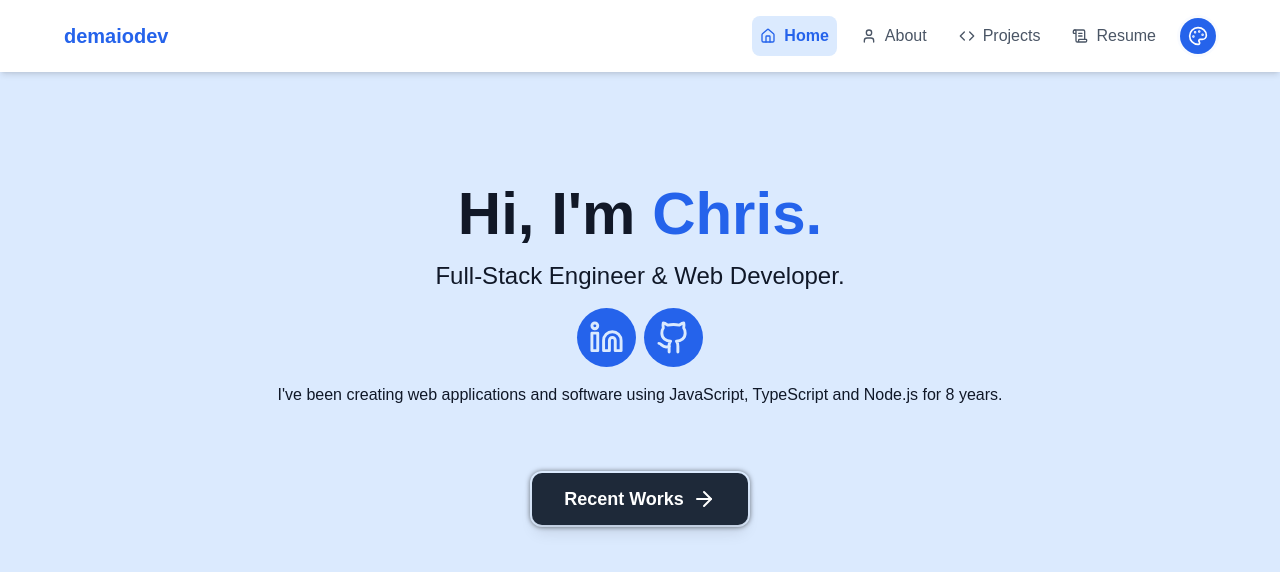
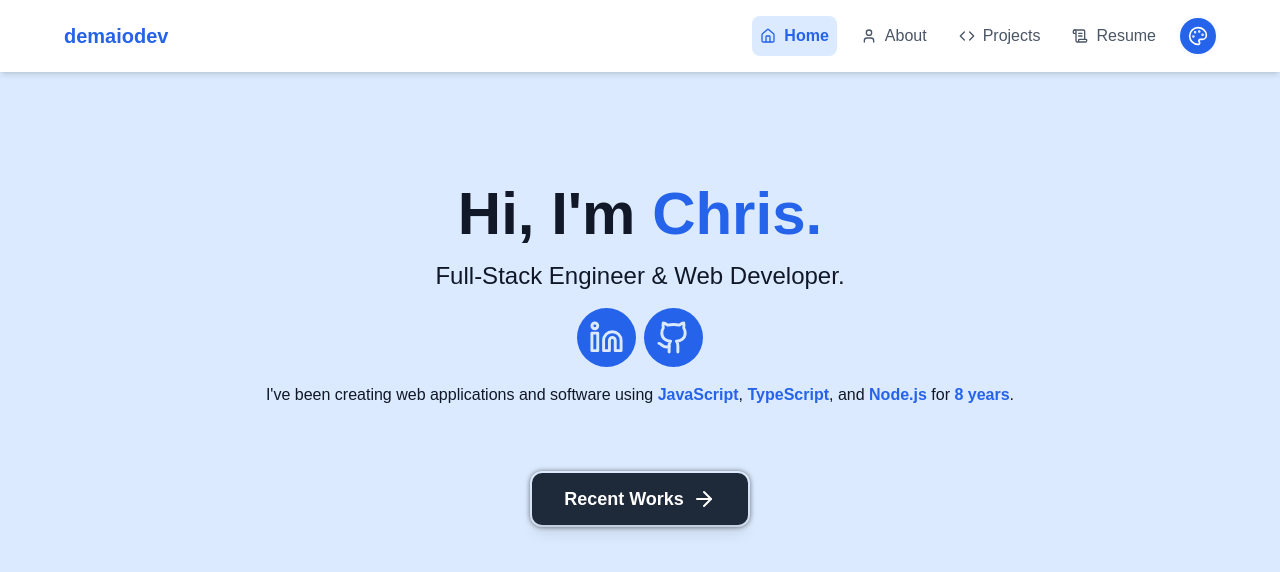
Before and after one commit to demaiodev/react-portfolio, a React (Vite) app: page / in a window 1280 px wide. Shown: the top 572 px of the page. Built offline with nearby package versions, Linux system fonts and the light colour scheme; a web font is replaced by a local one.

Commit message:
add better styling on landing page

```diff
--- a/src/components/LandingHero.tsx
+++ b/src/components/LandingHero.tsx
@@ -40,8 +40,23 @@ const LandingHero: React.FC<{ textColor?: string }> = ({ textColor }) => {
         </div>
       </div>
       <p className={`text-md mb-16`}>
-        I've been creating web applications and software using JavaScript,
-        TypeScript and Node.js for 8 years.
+        I've been creating web applications and software using{" "}
+        <span className="font-bold" style={{ color: "var(--accent-600)" }}>
+          JavaScript
+        </span>
+        ,{" "}
+        <span className="font-bold" style={{ color: "var(--accent-600)" }}>
+          TypeScript
+        </span>
+        , and{" "}
+        <span className="font-bold" style={{ color: "var(--accent-600)" }}>
+          Node.js
+        </span>{" "}
+        for{" "}
+        <span className="font-bold" style={{ color: "var(--accent-600)" }}>
+          8 years
+        </span>
+        .
       </p>
       <Link to="/projects">
         <div
```
